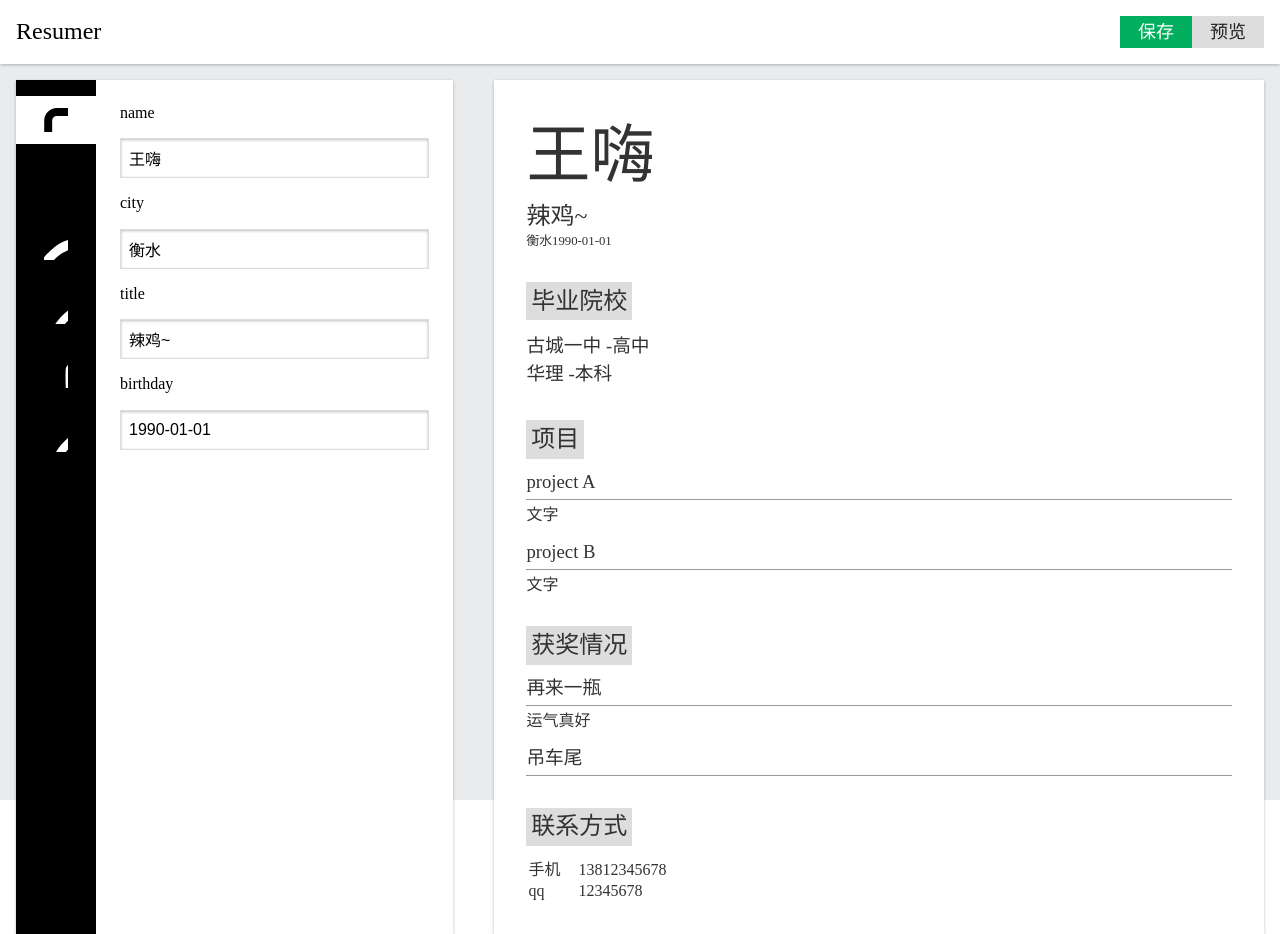
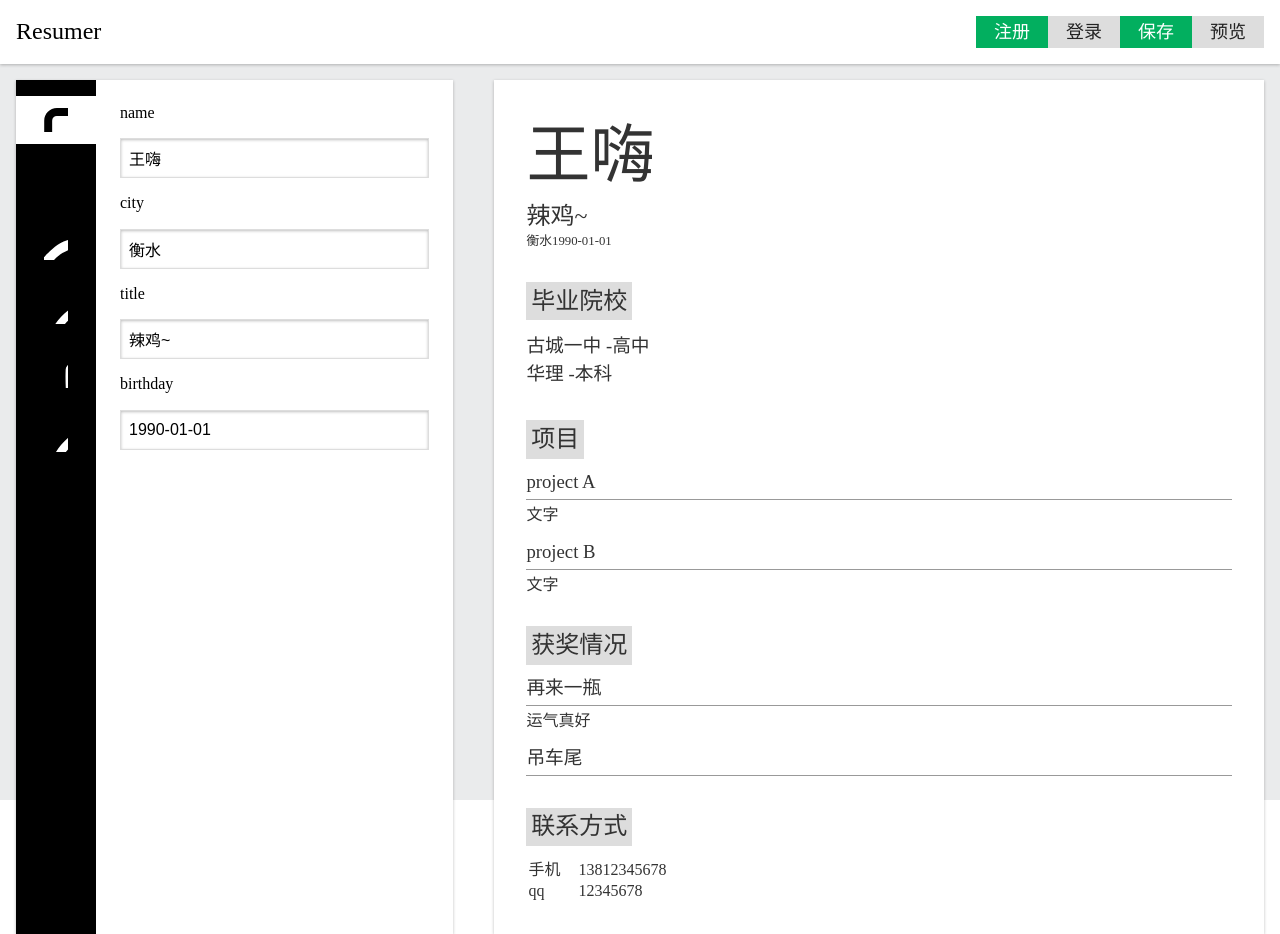
Before and after one commit to wpsumsun/resumer-vue, a Vue app: page / in a window 1280 px wide. Built offline with nearby package versions, Linux system fonts and the light colour scheme.

Commit message:
添加注册对话框

```diff
--- /dev/null
+++ b/src/components/MyDialog.vue
@@ -0,0 +1,53 @@
+<template>
+    <div class="wrapper" v-show="visible">
+        <div class="dialog">
+            <header>
+                {{title}}
+                <span class="close" @click="close">X</span>
+            </header>
+            <main>
+                <slot></slot>
+            </main>
+        </div>
+    </div>
+</template>
+
+<script>
+    export default {
+        name:'MyDialog',
+        props:['title','visible'],
+        methods:{
+            close(){
+                this.$emit('close')
+            }
+        }
+    }
+</script>
+
+<style scoped lang="scss">
+  .wrapper{
+    position: fixed;
+    background: hsla(0, 0%,0%,0.25);
+    top: 0;
+    left: 0;
+    bottom: 0;
+    right: 0;
+    margin: 0;
+    display: flex;
+    justify-content: center;
+    align-items: center;
+  }
+  .dialog{
+    background: white;
+    min-height: 4em;
+    min-width: 10em;
+    > header{
+      padding: 16px;
+      display: flex;
+      justify-content: space-between;
+    }
+    > main{
+      padding: 16px;
+    }
+  }
+</style>
--- a/src/components/Topbar.vue
+++ b/src/components/Topbar.vue
@@ -3,20 +3,38 @@
         <div class="wrapper">
             <span class="logo">Resumer</span>
             <div class="actions">
-                <button class="primary">保存</button>
-                <button>预览</button>
+                <a href="#" class="button primary" @click.prevent='signUpDialogVisible=true'>注册</a>
+                <MyDialog title="注册" :visible="signUpDialogVisible" @close="signUpDialogVisible=false">
+                    我是slot内容
+                </MyDialog>
+                <a href="#" class="button">登录</a>
+                <button class="button primary">保存</button>
+                <button class="button">预览</button>
             </div>
         </div>
     </div>
 </template>
 
 <script>
+
+    import MyDialog from './MyDialog'
+
     export default{
-        name:'topbar'
+        name:'topbar',
+        data:function(){
+            return {
+                signUpDialogVisible:false
+            }
+        },
+        components:{
+            MyDialog
+        }
     }
 </script>
 
 <style scoped lang="scss">
+  // 自行查阅 scoped 的功能
+  // 见：https://cn.vuejs.org/v2/guide/comparison.html#CSS-的组件作用域
   #topbar{
     background:#ffffff;
     box-shadow:0 1px 3px 0 rgba(0,0,0,0.25);
@@ -25,26 +43,31 @@
       max-width: 1440px;
       margin: 0 auto;
       height:64px;
-        padding:0 16px;
     }
     >.wrapper{
       display: flex;
       justify-content: space-between;
       align-items: center;
+      padding: 0 16px;
     }
     .logo{
       font-size:24px;
       color:#000000;
     }
   }
-  button{
+  .button{ // 由于加了 scoped， 所以这个 button 选择器只在本组件内有效，不会影响其他组件
     width:72px;
     height:32px;
     border: none;
     cursor: pointer;
-    font-size: 18px;
+    font-size: 18px; // 设计稿上是 20px，看起来太大，就改成 18px 了
     background:#ddd;
     color: #222;
+    text-decoration: none;
+    display: inline-flex;
+    justify-content: center;
+    align-items: center;
+    vertical-align: middle;
     &:hover{
       box-shadow: 1px 1px 1px hsla(0, 0, 0, 0.50);
     }
@@ -53,4 +76,6 @@
       color: white;
     }
   }
+  .actions > a{
+  }
 </style>
```
Lines whose indentation alone changed are shown as unchanged.
